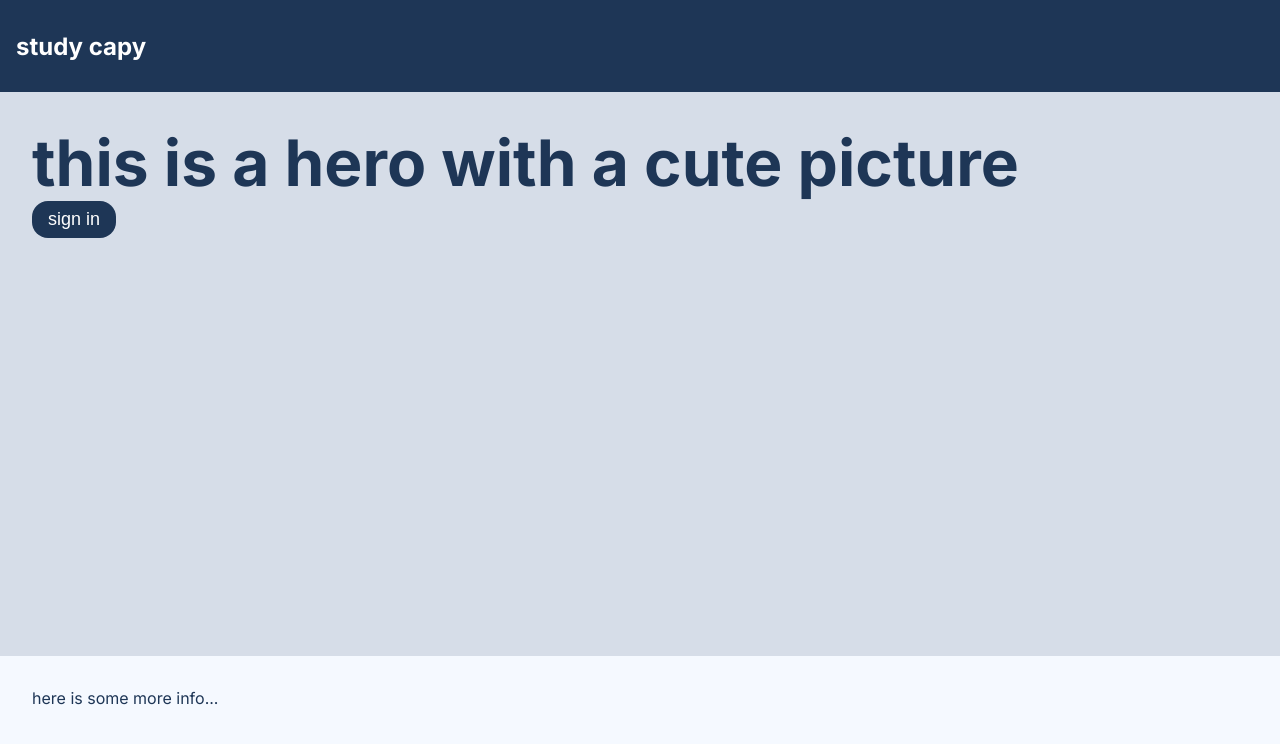
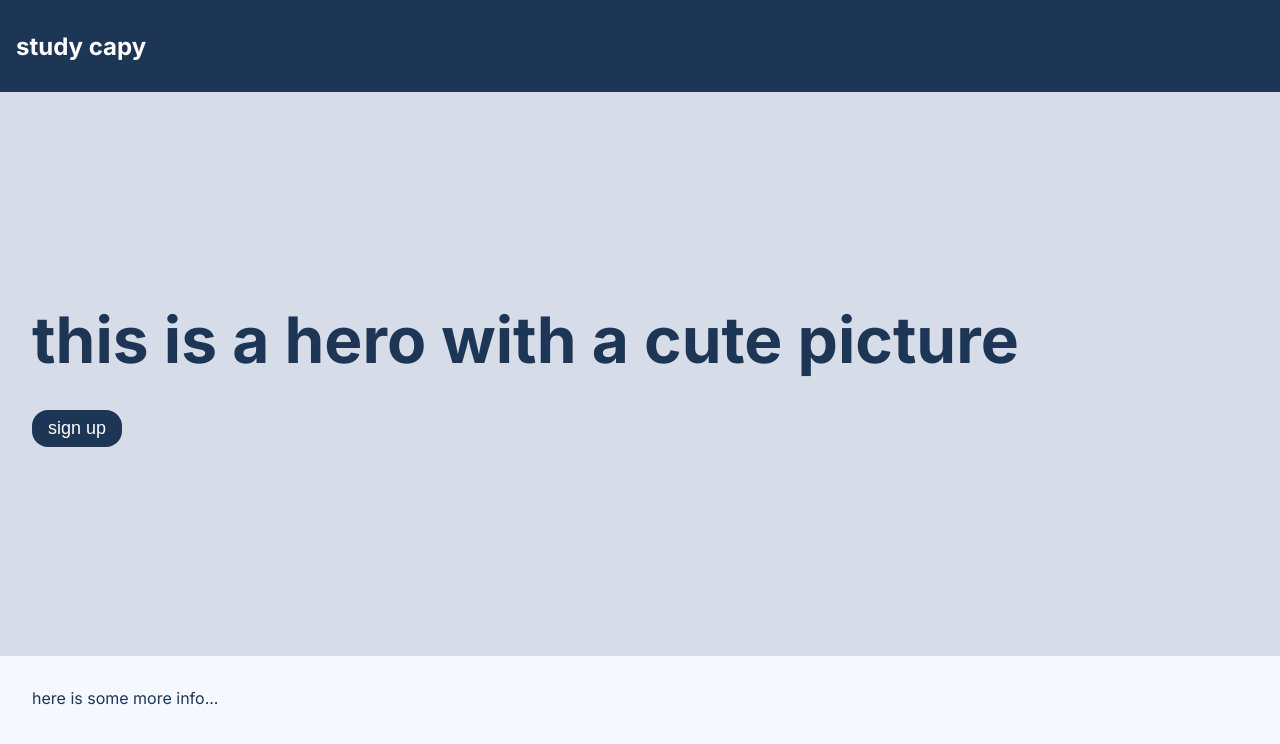
Before and after one commit to naomitzhao/study-capy, a Next.js app in the folder client/: page / in a window 1280 px wide. Shown: the top 744 px of the page. Built offline with nearby package versions, Linux system fonts and the light colour scheme.

Commit message:
feat: Modify hero

```diff
--- a/client/src/app/(pages)/page.module.css
+++ b/client/src/app/(pages)/page.module.css
@@ -25,6 +25,8 @@
     display: flex;
     flex-direction: column;
     align-items: flex-start;
+    justify-content: center;
+    gap: var(--padding-m);
     padding: var(--padding-m);
 }
 
--- a/client/src/app/(pages)/page.tsx
+++ b/client/src/app/(pages)/page.tsx
@@ -6,7 +6,7 @@ export default function Home() {
       <header id={styles.header}><h2>study capy</h2></header>
       <div id={styles.hero}>
         <h1>this is a hero with a cute picture</h1>
-        <button>sign in</button>
+        <button>sign up</button>
       </div>
       <main id={styles.content}>
         <p>here is some more info...</p>
```
